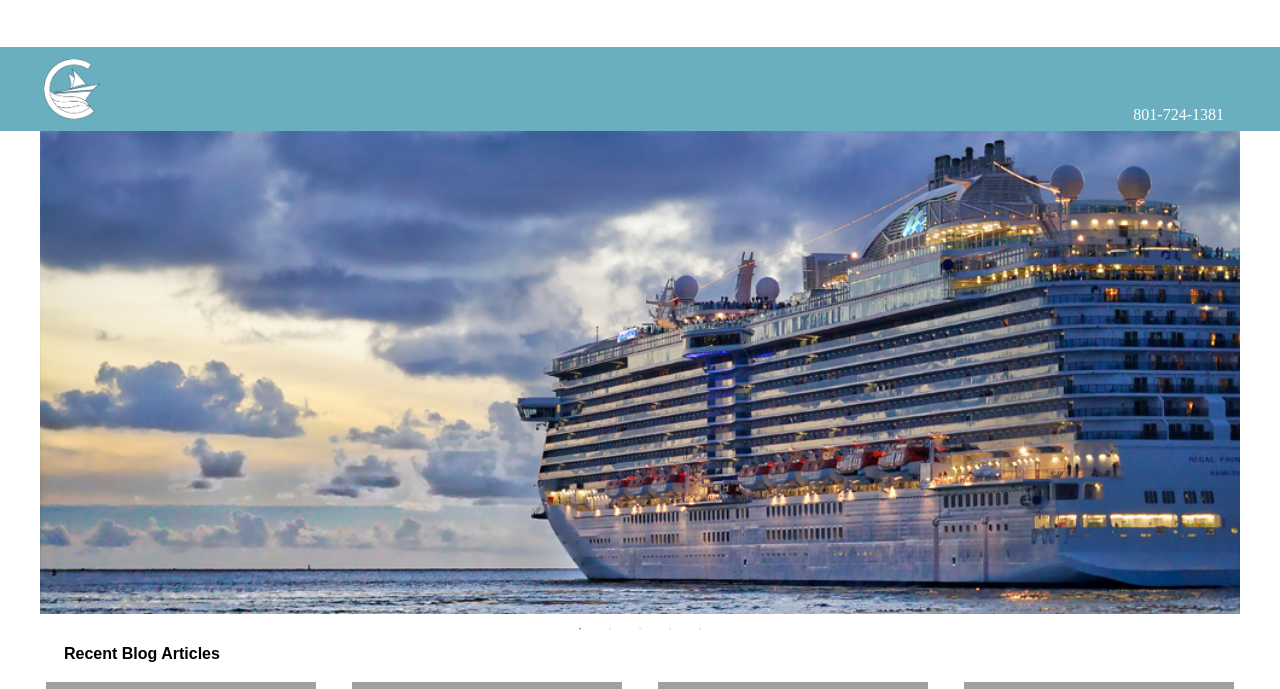
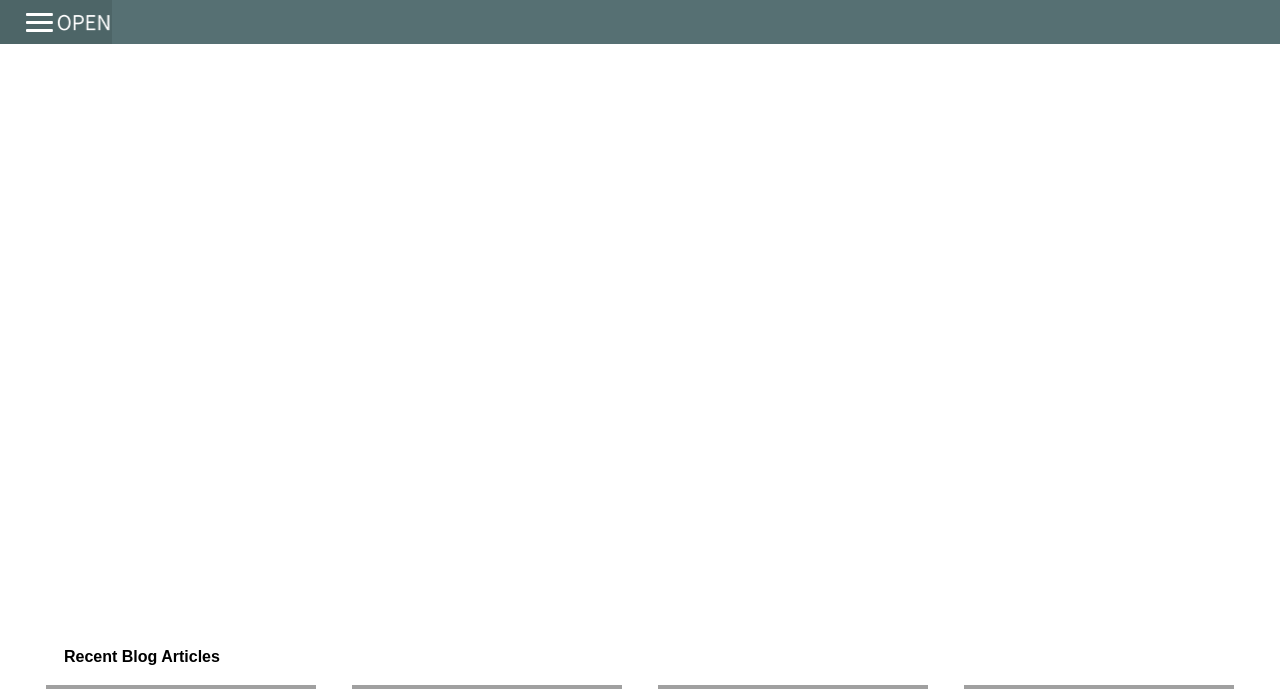
Before and after one commit to manoy96/Content-Management-Systems, a PHP site: page / in a window 1280 px wide. Shown: the top 689 px of the page. Run offline with PHP 8.4, Linux system fonts and the light colour scheme; some libraries are stand-ins or nearby versions; some web fonts are replaced; grey boxes are pictures that could not be loaded.

Commit message:
Working on Menu system

```diff
--- a/Unit01HTML5_Template/css/styles.css
+++ b/Unit01HTML5_Template/css/styles.css
@@ -1,3 +1,4 @@
+@charset "UTF-8";
 /*
 html5doctor.com Reset Stylesheet
 v1.6.1
@@ -86,19 +87,27 @@ hr {
 input, select {
   vertical-align: middle; }
 
+/*  apply a natural box layout model to all elements  */
+* {
+  -moz-box-sizing: border-box;
+  -webkit-box-sizing: border-box;
+  box-sizing: border-box; }
+
 body {
-  background-color: #ffffff; }
+  background-color: #ffffff;
+  padding-top: 47px; }
   body h2 {
     font-family: "Rajdhani", sans-serif; }
   body p {
     font-family: "Open Sans", sans-serif; }
 
 .headwrap {
-  background-color: #69AFBF; }
+  background-color: #69AFBF;
+  visibility: hidden; }
 
 header {
   max-width: 1200px;
-  margin: 47px auto 0 auto;
+  margin: 0 auto;
   padding: .5rem 0;
   display: flex;
   flex-direction: row;
@@ -114,53 +123,103 @@ header {
     color: #ffffff;
     padding-right: 1rem; }
 
+/* Navigation Button  -------------------------------------------------------- */
+body {
+  padding-top: 50px; }
+
 nav {
-  background-color: #567073;
-  z-index: 10; }
-  nav div.navigation {
-    background-color: #567073;
   position: absolute;
   top: 0;
+  left: 0;
   width: 100%;
-    z-index: 10; }
-    nav div.navigation button#hamburgerBtn {
-      height: 44px;
-      color: #EBF2F0;
-      background-size: 86%;
-      background-position: center center;
-      border: 1px solid rgba(0, 0, 0, 0.2);
-      border-radius: 10px;
-      margin: 6px 0 6px 2%;
-      background-color: #69AFBF; }
-    nav div.navigation ul li a {
+  height: 2.75rem;
+  background-color: #232D56;
+  /* change the menu color */ }
+
+#hamburgerBtn {
   display: block;
-      color: #EBF2F0;
+  width: 7rem;
+  height: 2.75rem;
+  background-image: url("../images/menuOpenWhite.png");
+  background-color: rgba(0, 0, 0, 0.1);
+  background-position: 2vw center;
+  background-repeat: no-repeat;
+  border: 0 none; }
+
+#hamburgerBtn.open {
+  background: url("../images/menuCloseWhite.png");
+  background-position: 2vw center;
+  background-repeat: no-repeat; }
+
+/* Navigation Bar -------------------------------------------------------- */
+#primaryNav {
+  height: 0;
+  overflow: hidden;
+  width: 20rem;
+  background-color: #232D56;
+  /* change the menu color */
+  margin: 0;
+  padding: 0;
+  z-index: 998;
+  font-family: Verdana;
+  font-weight: normal; }
+
+#primaryNav li.active a {
+  background-color: rgba(0, 0, 0, 0.25); }
+
+#primaryNav li a {
+  display: block;
+  width: 100%;
+  padding: .75rem 2vw;
+  font-size: 14px;
+  text-shadow: -1px -1px 0 rgba(0, 0, 0, 0.15);
+  color: white;
   text-decoration: none;
-      padding: 1rem 40%;
-      border-bottom: solid 1px rgba(0, 0, 0, 0.3); }
-    nav div.navigation ul li.select a {
-      background-color: #6c8c90; }
-    nav div.navigation ul li.active {
-      display: flex;
-      flex-direction: column; }
-      nav div.navigation ul li.active a {
-        padding: 1rem 40%;
-        background-color: #567073; }
-      nav div.navigation ul li.active ul {
-        display: flex;
-        flex-direction: column; }
-        nav div.navigation ul li.active ul li a {
-          padding: 1rem 0 1rem 50%;
-          background-color: #EBF2F0;
-          color: #567073; }
-    nav div.navigation ul.closed {
-      display: none; }
+  border-top: 1px solid rgba(0, 0, 0, 0.2); }
+
+#primaryNav li a:hover {
+  background-color: rgba(0, 0, 0, 0.5); }
+
+/* Toggle the navigation bar to expand down  */
+#primaryNav.open {
+  height: auto; }
+
+/* Submenus – optional .parent class indicates dropdowns */
+#primaryNav > li:hover > a {
+  background: rgba(0, 0, 0, 0.5); }
+
+#primaryNav li.parent > a:after {
+  z-index: 12;
+  font-size: .75rem;
+  content: "\25BC";
+  color: rgba(255, 255, 255, 0.5);
+  float: right; }
+
+#primaryNav li.parent > a:hover {
+  background: rgba(0, 0, 0, 0.75); }
+
+/*hide the sub menu items by default*/
+#primaryNav li ul {
+  display: none;
+  background: rgba(0, 0, 0, 0.3);
+  padding: 0; }
+
+#primaryNav li ul a {
+  border-top: solid 1px rgba(0, 0, 0, 0.2);
+  font-size: 12px;
+  padding: 10px 5%;
+  font-weight: normal; }
+
+#primaryNav li:hover ul {
+  display: block; }
 
 /* Style page content - use this if you want to push the page content to the right when you open the side navigation */
 #main {
   transition: margin-left .5s;
   padding: 20px; }
 
+.mySlider {
+  visibility: hidden; }
   .mySlider picture {
     width: 100%; }
     .mySlider picture img {
@@ -296,13 +355,21 @@ h2#blog {
   clear: both; }
 
 @media only screen and (min-width: 560px) {
+  .headwrap {
+    visibility: hidden; }
+    .headwrap header {
+      visibility: hidden;
+      margin: 0 auto; }
+
   /* ----------NAVigation-----------  */
   nav ul.closed {
     display: block; }
   nav button {
     display: none; }
   nav ul {
-    margin-left: 2%; }
+    margin-left: 2%;
+    display: flex;
+    flex-direction: row; }
   nav ul li {
     float: left; }
   nav ul li a {
--- a/Unit01HTML5_Template/index.html
+++ b/Unit01HTML5_Template/index.html
@@ -1,19 +1,22 @@
 <!DOCTYPE html>
 <html>
+
 <head>
    <meta charset="utf-8" />
    <meta http-equiv="X-UA-Compatible" content="IE=edge">
    <title>Page Title</title>
    <meta name="viewport" content="width=device-width, initial-scale=1">
-  <link rel="stylesheet" href="https://use.fontawesome.com/releases/v5.6.3/css/solid.css" integrity="sha384-+0VIRx+yz1WBcCTXBkVQYIBVNEFH1eP6Zknm16roZCyeNg2maWEpk/l/KsyFKs7G" crossorigin="anonymous">
-<link rel="stylesheet" href="https://use.fontawesome.com/releases/v5.6.3/css/brands.css" integrity="sha384-1KLgFVb/gHrlDGLFPgMbeedi6tQBLcWvyNUN+YKXbD7ZFbjX6BLpMDf0PJ32XJfX" crossorigin="anonymous">
+   <link rel="stylesheet" href="https://use.fontawesome.com/releases/v5.6.3/css/solid.css" integrity="sha384-+0VIRx+yz1WBcCTXBkVQYIBVNEFH1eP6Zknm16roZCyeNg2maWEpk/l/KsyFKs7G"
+      crossorigin="anonymous">
+   <link rel="stylesheet" href="https://use.fontawesome.com/releases/v5.6.3/css/brands.css" integrity="sha384-1KLgFVb/gHrlDGLFPgMbeedi6tQBLcWvyNUN+YKXbD7ZFbjX6BLpMDf0PJ32XJfX"
+      crossorigin="anonymous">
    <link rel="stylesheet" href="https://use.fontawesome.com/releases/v5.6.3/css/fontawesome.css" integrity="sha384-jLuaxTTBR42U2qJ/pm4JRouHkEDHkVqH0T1nyQXn1mZ7Snycpf6Rl25VBNthU4z0" crossorigin="anonymous">
    <link href="slick/slick.css" rel="stylesheet">
    <link href="slick/slick-theme.css" rel="stylesheet">
    <link rel="stylesheet" type="text/css" media="screen" href="css/styles.css" />
-<link href="css/styles.css" rel="stylesheet">
    <script src="main.js"></script>
 </head>
+
 <body>
    <!---------- HEADER ------------>
    <div class="headwrap">
@@ -25,9 +28,40 @@
    </div>
 
 
-
    <!-- NAV STARTS HERE -->
    <nav class="clearfix">
+      <button id="hamburgerBtn"></button>
+      <ul id="primaryNav">
+         <li><a href="index.html">TODAY'S DEALS</a></li>
+         <li class="parent"><a href="#">COMPANY MERCH</a>
+            <ul>
+               <li><a href="#">Shirts</a></li>
+               <li><a href="#">Key Chains</a></li>
+               <li><a href="#">Luggage Tags</a></li>
+               <li><a href="#">Hats</a></li>
+            </ul>
+         </li>
+         <li class="parent"><a href="#">CONSUMER MERCH</a>
+            <ul>
+               <li><a href="#">Shirts</a></li>
+               <li><a href="#">Hats</a></li>
+               <li><a href="#">Party Items</a></li>
+            </ul>
+         </li>
+         <li class="parent"><a href="#"> COMPANY INFO</a>
+            <ul>
+               <li><a href="index.html">Contact</a></li>
+               <li><a href="index.html">Careers</a></li>
+            </ul>
+         </li>
+         <li><a href="#">CART</a></li>
+         <li class="active"><a href="#">CHECKOUT</a></li>
+      </ul>
+   </nav>
+
+
+
+   <!-- <nav class="clearfix">
 		<div class="navigation">
 			<button id="hamburgerBtn"><i class="fas fa-bars fa-3x"></i></button>
    			<ul id="primaryNav" class="closed">
@@ -44,8 +78,8 @@
           </li>
           <li><a href="#">BOOK</a></li>
 			</ul>
-		</div><!--end navigation-->
-  </nav><!--end nav-->
+		</div>
+  </nav> -->
 
 
 
@@ -163,9 +197,15 @@
 
             <div class="why">
                <h2>Why Cabot Cruises?</h2>
-                <p>Cabot Cruises is a travel agency providing the best cruise deals on our online travel website. We can help you with all inclusive vacations including discounted cruises.</p>
+               <p>Cabot Cruises is a travel agency providing the best cruise deals on our online travel website.
+                  We can help
+                  you with all inclusive vacations including discounted cruises.</p>
                <br>
-                <p>We do not sell travel to residents of Deleware, Iowa, Florida, Hawaii and Washington state because those states are just wierd. If you are a resident of one of these states, call your congressman and tell them to change the regulations. </p>
+               <p>We do not sell travel to residents of Deleware, Iowa, Florida, Hawaii and Washington state
+                  because those
+                  states are just wierd. If you are a resident of one of these states, call your congressman and
+                  tell them to
+                  change the regulations. </p>
             </div>
 
          </div>
@@ -188,32 +228,33 @@
 
 
 
-
+   <!-- SCRIPTS -->
 
    <script src="slick/jquery-3.3.1.js"></script>
    <script src="slick/slick.min.js"></script>
    <script>
-      $(document).ready(function(){
+      $(document).ready(function () {
          $('.mySlider').slick({
-          autoplay:true,
-          dots:true,
-          arrows:false,
+            autoplay: true,
+            dots: true,
+            arrows: false,
             cssEase: 'ease-out',
-          speed:2000,
-          autoplaySpeed:8000
+            speed: 2000,
+            autoplaySpeed: 8000
          });
       });
 
-      /* Set the width of the side navigation to 250px */
-function openNav() {
-  document.getElementById("mySidenav").style.width = "250px";
-}
+      // /* Set the width of the side navigation to 250px */
+      // function openNav() {
+      //    document.getElementById("mySidenav").style.width = "250px";
+      // }
 
-/* Set the width of the side navigation to 0 */
-function closeNav() {
-  document.getElementById("mySidenav").style.width = "0";
-}
+      // /* Set the width of the side navigation to 0 */
+      // function closeNav() {
+      //    document.getElementById("mySidenav").style.width = "0";
+      // }
    </script>
    <script src="js/menuToggle.js"></script>
 </body>
+
 </html>
--- a/Unit01HTML5_Template/js/menuToggle.js
+++ b/Unit01HTML5_Template/js/menuToggle.js
@@ -1,7 +1,9 @@
 //Create a button and give it an ID of "hamburgerBtn"
 //Attach an ID of "primaryNav" to the UL of the unordered list that holds your links
 function toggleMenu() {
-    document.getElementById("primaryNav").classList.toggle("closed");
+    document.getElementById("hamburgerBtn").classList.toggle("open");
+    document.getElementById("primaryNav").classList.toggle("open");
+
 }
 var x = document.getElementById('hamburgerBtn');
 x.onclick = toggleMenu;
--- a/Unit01HTML5_Template/scss/_medium.scss
+++ b/Unit01HTML5_Template/scss/_medium.scss
@@ -1,3 +1,12 @@
+// HEADER
+.headwrap{
+	visibility: hidden;
+header {
+	visibility: hidden;
+	margin: 0 auto;
+}
+}
+
 /* ----------NAVigation-----------  */
 nav {
     // position: relative;
@@ -7,6 +16,8 @@ nav {
 
 	ul {
 		margin-left: 2%;
+		display: flex;
+		flex-direction: row;
 	}
 
 	ul li{float: left;}
--- /dev/null
+++ b/Unit01HTML5_Template/scss/_mobilemenu.scss
@@ -0,0 +1,91 @@
+/*  apply a natural box layout model to all elements  */
+* { -moz-box-sizing: border-box; -webkit-box-sizing: border-box; box-sizing: border-box; }
+
+#hamburgerBtn { display: none; } /* hide the navigation button by default */
+
+@media only screen and (max-width: 64rem) {
+/* Navigation Button  -------------------------------------------------------- */
+    body { padding-top: 50px; }
+
+    nav {
+        position: absolute;
+        top:0;
+        left: 0;
+        width: 100%;
+        height: 2.75rem;
+		background-color: $menuColor; /* change the menu color */
+    }
+
+	#hamburgerBtn {
+		display: block;
+		width: 7rem;
+        height: 2.75rem;
+		background-image: url('../images/menuOpenWhite.png');
+		background-color: rgba(0,0,0,0.1);
+		background-position: 2vw center;
+		background-repeat: no-repeat;
+		border: 0 none;
+	}
+	#hamburgerBtn.open {
+		background: url('../images/menuCloseWhite.png');
+        background-position: 2vw center;
+		background-repeat: no-repeat;
+	}
+
+/* Navigation Bar -------------------------------------------------------- */
+
+
+	#primaryNav {
+        height: 0;
+        overflow: hidden;
+		width: 20rem;
+		background-color: $menuColor; /* change the menu color */
+		margin: 0;
+		padding: 0;
+		z-index: 998;
+        font-family: Verdana;
+        font-weight: normal;
+	}
+    #primaryNav li.active a{background-color: rgba(0,0,0,0.25);}
+	#primaryNav li a {
+		display: block;
+		width: 100%;
+		padding: .75rem 2vw;
+		font-size: 14px;
+		text-shadow: -1px -1px 0 rgba(0,0,0,.15);
+		color: white;
+		text-decoration: none;
+		border-top: 1px solid rgba(0,0,0,.2);
+	}
+	#primaryNav li a:hover {
+		background-color: rgba(0,0,0,.5);
+	}
+
+	/* Toggle the navigation bar to expand down  */
+	#primaryNav.open {height: auto;}
+
+	/* Submenus – optional .parent class indicates dropdowns */
+	#primaryNav > li:hover > a {background: rgba(0,0,0,.5);}
+	#primaryNav li.parent > a:after {
+        font-size: .75rem;
+		content: "\25BC";
+		color: rgba(255,255,255,.5);
+		float: right;
+	}
+	#primaryNav li.parent > a:hover {
+		background: rgba(0,0,0,.75);
+	}
+    /*hide the sub menu items by default*/
+	#primaryNav li ul {
+		display: none;
+		background: rgba(0,0,0,.3);
+		padding: 0;
+	}
+	#primaryNav li ul a {
+		border-top: solid 1px rgba(0,0,0,0.2);
+		font-size: 12px;
+		padding: 10px 5%;
+		font-weight: normal;
+	}
+    #primaryNav li:hover ul {display: block;}
+}
--- a/Unit01HTML5_Template/scss/_small-default.scss
+++ b/Unit01HTML5_Template/scss/_small-default.scss
@@ -1,5 +1,11 @@
+/*  apply a natural box layout model to all elements  */
+* { -moz-box-sizing: border-box; -webkit-box-sizing: border-box; box-sizing: border-box; }
+
+
 body{
   background-color: #ffffff;
+  padding-top: 47px;
+
   h2 {
     font-family: $titleFont;
   }
@@ -10,11 +16,12 @@ body{
 
 .headwrap {
   background-color:$primaryColor;
+  visibility: hidden;
 }
 
 header {
   max-width: $maxW;
-  margin: 47px auto 0 auto;
+  margin: 0 auto;
   padding: .5rem 0;
   display: flex;
   flex-direction: row;
@@ -37,77 +44,175 @@ header {
 
 
 }
+
+/* Navigation Button  -------------------------------------------------------- */
+body { padding-top: 50px; }
+
 nav {
-  background-color: $secondaryColor;
-  z-index: 10;
-  div.navigation {
-			background-color: $secondaryColor;
-			position: absolute;
-			top: 0;
-      width: 100%;
-      z-index: 10;
+    position: absolute;
+    top:0;
+    left: 0;
+    width: 100%;
+    height: 2.75rem;
+background-color: $menuColor; /* change the menu color */
+}
+
+#hamburgerBtn {
+display: block;
+width: 7rem;
+    height: 2.75rem;
+background-image: url('../images/menuOpenWhite.png');
+background-color: rgba(0,0,0,0.1);
+background-position: 2vw center;
+background-repeat: no-repeat;
+border: 0 none;
+}
+#hamburgerBtn.open {
+background: url('../images/menuCloseWhite.png');
+    background-position: 2vw center;
+background-repeat: no-repeat;
+}
+
+/* Navigation Bar -------------------------------------------------------- */
+
+
+#primaryNav {
+    height: 0;
+    overflow: hidden;
+width: 20rem;
+background-color: $menuColor; /* change the menu color */
+margin: 0;
+padding: 0;
+z-index: 998;
+    font-family: Verdana;
+    font-weight: normal;
+}
+#primaryNav li.active a{background-color: rgba(0,0,0,0.25);}
+#primaryNav li a {
+display: block;
+width: 100%;
+padding: .75rem 2vw;
+font-size: 14px;
+text-shadow: -1px -1px 0 rgba(0,0,0,.15);
+color: white;
+text-decoration: none;
+border-top: 1px solid rgba(0,0,0,.2);
+}
+#primaryNav li a:hover {
+background-color: rgba(0,0,0,.5);
+}
+
+/* Toggle the navigation bar to expand down  */
+#primaryNav.open {height: auto;}
+
+/* Submenus – optional .parent class indicates dropdowns */
+#primaryNav > li:hover > a {background: rgba(0,0,0,.5);}
+#primaryNav li.parent > a:after {
+  z-index: 12;
+    font-size: .75rem;
+content: "\25BC";
+color: rgba(255,255,255,.5);
+float: right;
+}
+#primaryNav li.parent > a:hover {
+background: rgba(0,0,0,.75);
+}
+/*hide the sub menu items by default*/
+#primaryNav li ul {
+display: none;
+background: rgba(0,0,0,.3);
+padding: 0;
+}
+#primaryNav li ul a {
+border-top: solid 1px rgba(0,0,0,0.2);
+font-size: 12px;
+padding: 10px 5%;
+font-weight: normal;
+}
+#primaryNav li:hover ul {display: block;}
 
 
 
-    button#hamburgerBtn{
-      // background-image: url(../images/menuIconWhite.png);
-      // background-repeat: no-repeat;
-      // width: 72px;
-      height: 44px;
-      color: $thirdColor;
-      background-size: 86%;
-      background-position: center center;
-      border: 1px solid rgba(0,0,0,0.2);
-      border-radius: 10px;
-      margin: 6px 0 6px $gutter;
-      background-color: $primaryColor;
-    }//button
 
-      ul {
-        li {
-          a {
-            display: block;
-            color: $thirdColor;
-            text-decoration: none;
-            padding: 1rem 20*($gutter);
-            border-bottom: solid 1px rgba(0,0,0,0.3);
 
-          }
-        }//li
+// nav{
+//   ul li.active a {background-color: $secondaryColor}
+//   }//----------end NAV
+// nav {
+//   background-color: $secondaryColor;
+//   z-index: 10;
+//   div.navigation {
+// 			background-color: $secondaryColor;
+// 			position: absolute;
+// 			top: 0;
+//       width: 100%;
+//       z-index: 10;
 
-        li.select {
-          a {
-            background-color: lighten($secondaryColor, 10%);
-          }
-        }
 
-        li.active {
-          display: flex;
-          flex-direction: column;
-          a{
-            padding: 1rem 20*($gutter);
-            background-color: $secondaryColor;
 
-          }//a
-          ul {
-            display: flex;
-            flex-direction: column;
-            li {
-              a {
-                padding: 1rem 0 1rem 50%;
-                background-color: $thirdColor;
-                color: $secondaryColor;
+//     button#hamburgerBtn{
+//       // background-image: url(../images/menuIconWhite.png);
+//       // background-repeat: no-repeat;
+//       // width: 72px;
+//       height: 44px;
+//       color: $thirdColor;
+//       background-size: 86%;
+//       background-position: center center;
+//       border: 1px solid rgba(0,0,0,0.2);
+//       border-radius: 10px;
+//       margin: 6px 0 6px $gutter;
+//       background-color: $primaryColor;
+//     }//button
 
-              }//a
-            }//li
-          }//ul
-        }//li.active
+//     #hamburgerBtn.open {
+//       color: $accent;
+//     }
 
-      }//ul
-      ul.closed {display: none;}
+//       ul {
+//         li {
+//           a {
+//             display: block;
+//             color: $thirdColor;
+//             text-decoration: none;
+//             padding: 1rem 20*($gutter);
+//             border-bottom: solid 1px rgba(0,0,0,0.3);
 
-  }//.navigation
-}//nav
+//           }
+//         }//li
+
+//         li.select {
+//           a {
+//             background-color: lighten($secondaryColor, 10%);
+//           }
+//         }
+
+//         li.active {
+//           display: flex;
+//           flex-direction: column;
+//           a{
+//             padding: 1rem 20*($gutter);
+//             background-color: $secondaryColor;
+
+//           }//a
+//           ul {
+//             display: flex;
+//             flex-direction: column;
+//             li {
+//               a {
+//                 padding: 1rem 0 1rem 50%;
+//                 background-color: $thirdColor;
+//                 color: $secondaryColor;
+
+//               }//a
+//             }//li
+//           }//ul
+//         }//li.active
+
+//       }//ul
+//       ul.closed {display: none;}
+
+//   }//.navigation
+// }//nav
 
 
 
@@ -127,6 +232,7 @@ nav {
 
 
 .mySlider {
+  visibility: hidden;
 
   picture {
     width: 100%;
--- a/Unit01HTML5_Template/scss/styles.scss
+++ b/Unit01HTML5_Template/scss/styles.scss
@@ -3,7 +3,9 @@
 @import "variables";
 
 // @media only screen and (min-width: 1em) {
+	// @import "mobileMenu";
 	@import "small-default";
+
 // }
 
 //35em is also 560px (if basefont is 16px)
```
Also changed, not shown: 1 other file. Lines whose indentation alone changed are shown as unchanged.
